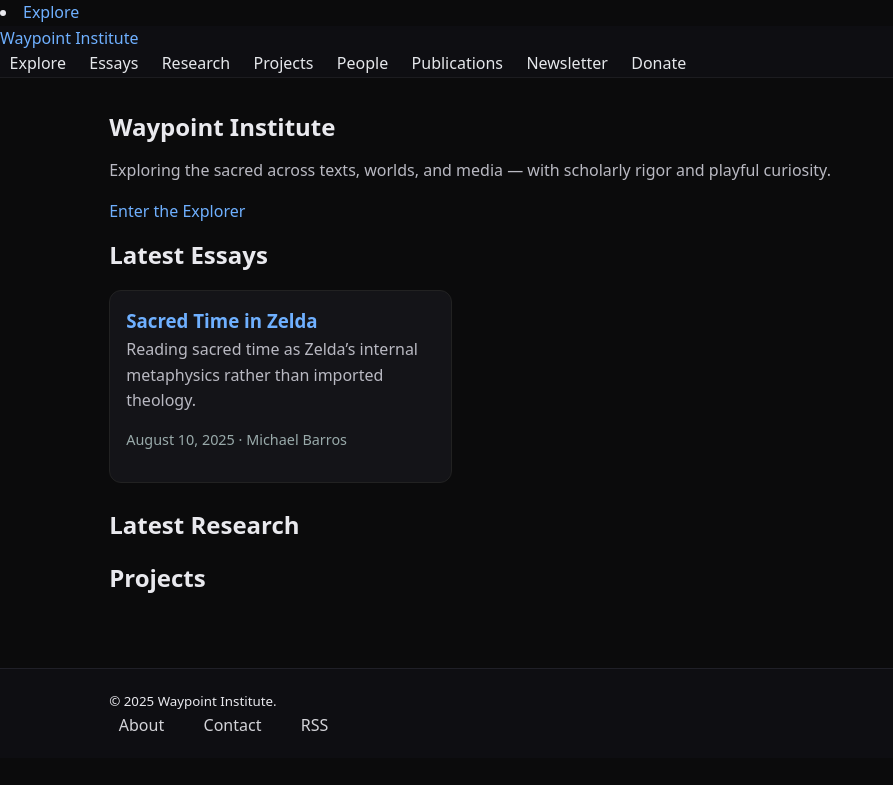
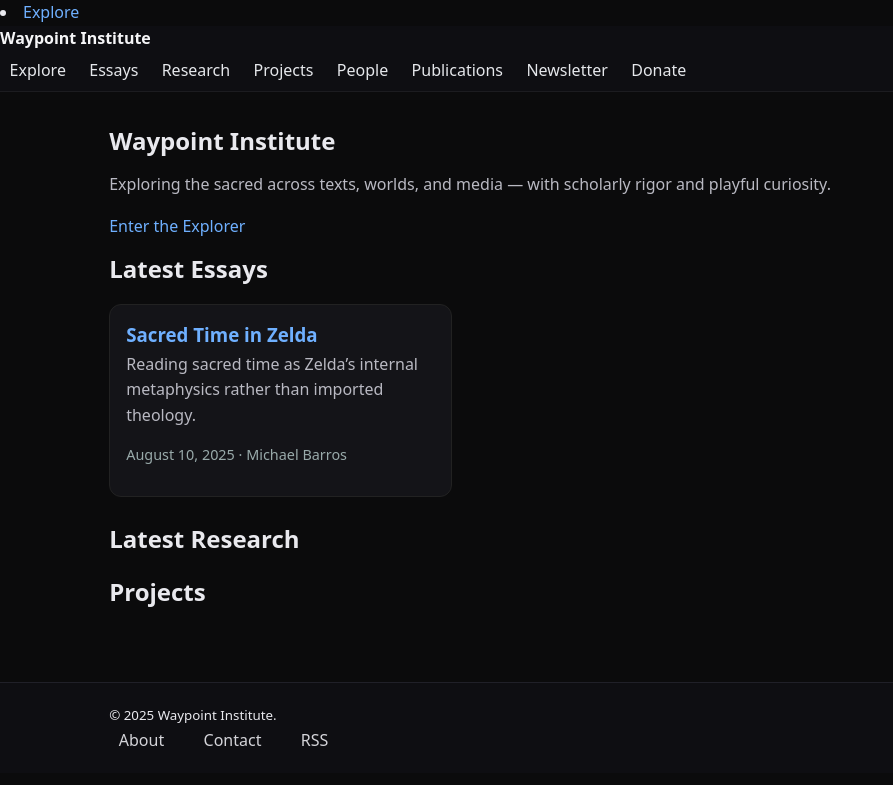
Before and after one commit to waypointinstitute/waypointinstitute, a Jekyll site: the page built from index.html, in a window 1280 px wide. Shown: the top 785 px of the page, without its empty margins (0-893 px from the left). Built offline with Jekyll 4.4.1, drawn with Linux system fonts in a browser that asks for light colours.

Commit message:
Update main.css

```diff
--- a/assets/css/main.css
+++ b/assets/css/main.css
@@ -187,3 +187,33 @@
 .site-nav a[href$="/explore/"] { /* same styles as above if you want it always highlighted */ }
 .cl-modal__dialog.card { background:#111318; border:1px solid #222; border-radius:14px; padding:1rem; box-shadow:0 20px 60px rgba(0,0,0,.45), 0 0 0 1px rgba(255,255,255,.04) inset; }
 .btn-outline { background:transparent; border:1px solid rgba(255,255,255,.15); color:#e8e8ec; border-radius:10px; padding:.45rem .75rem; }
+
+/* NAV — robust targets */
+.site-header, header { border-bottom: 1px solid rgba(255,255,255,.06); }
+.site-header a, header a { text-decoration: none; }
+.site-header .site-brand { color:#f5f5f7; font-weight:700; margin-right:1rem; }
+
+.site-header .site-nav a,
+header .site-nav a,
+header nav a {
+  color:#e5e7eb;
+  padding:.45rem .6rem;
+  border-radius:8px;
+  display:inline-block;
+}
+.site-header .site-nav a:hover,
+header .site-nav a:hover,
+header nav a:hover {
+  background: rgba(255,255,255,.07);
+  color:#fff;
+}
+.site-header .site-nav a[aria-current="page"],
+header .site-nav a[aria-current="page"],
+header nav a[aria-current="page"]{
+  background: linear-gradient(90deg,#f59e0b,#ef4444);
+  color:#0b0c0f;
+  font-weight:600;
+}
+
+/* safety: hidden should always hide */
+[hidden]{display:none !important;}
```
